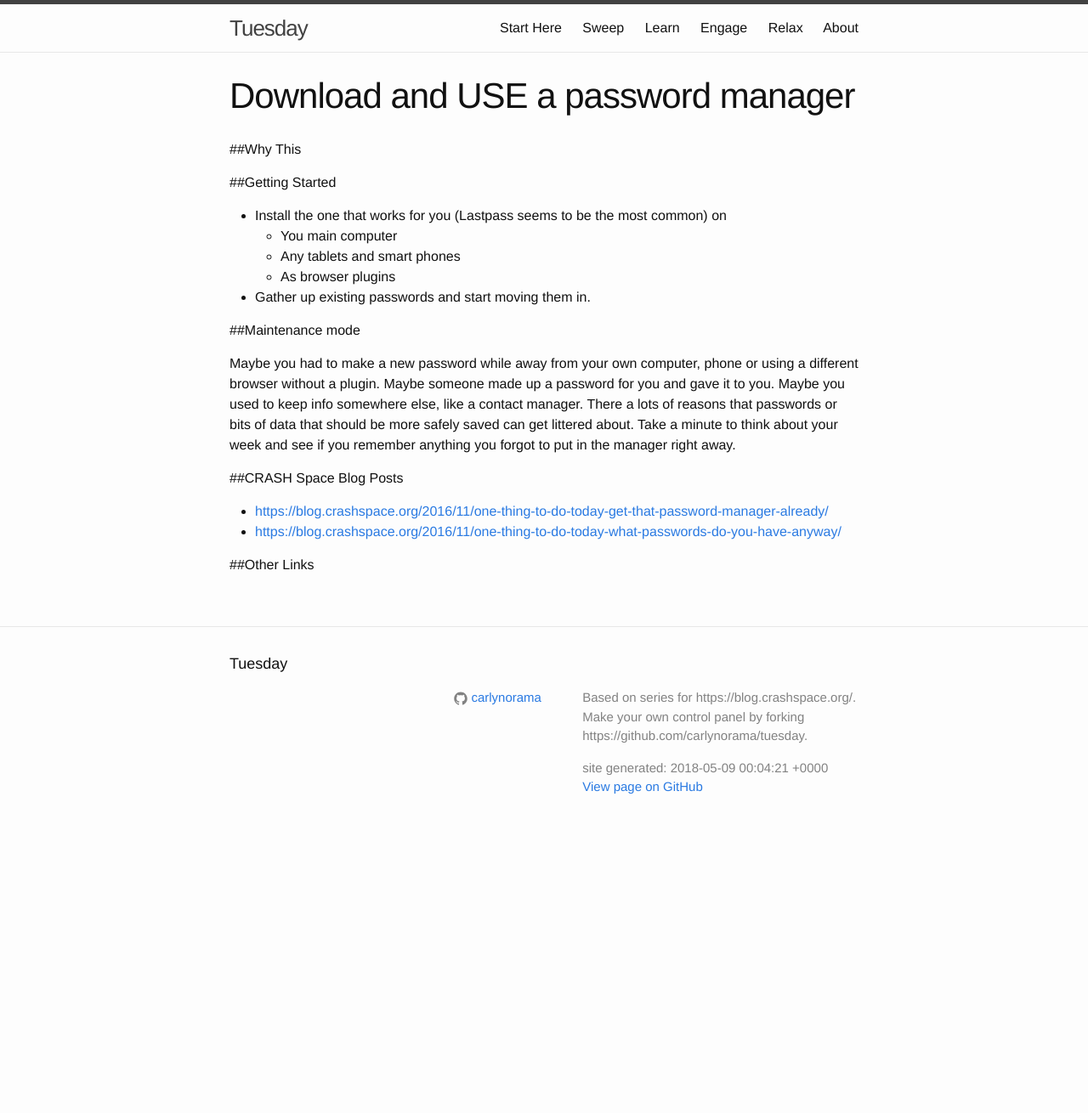
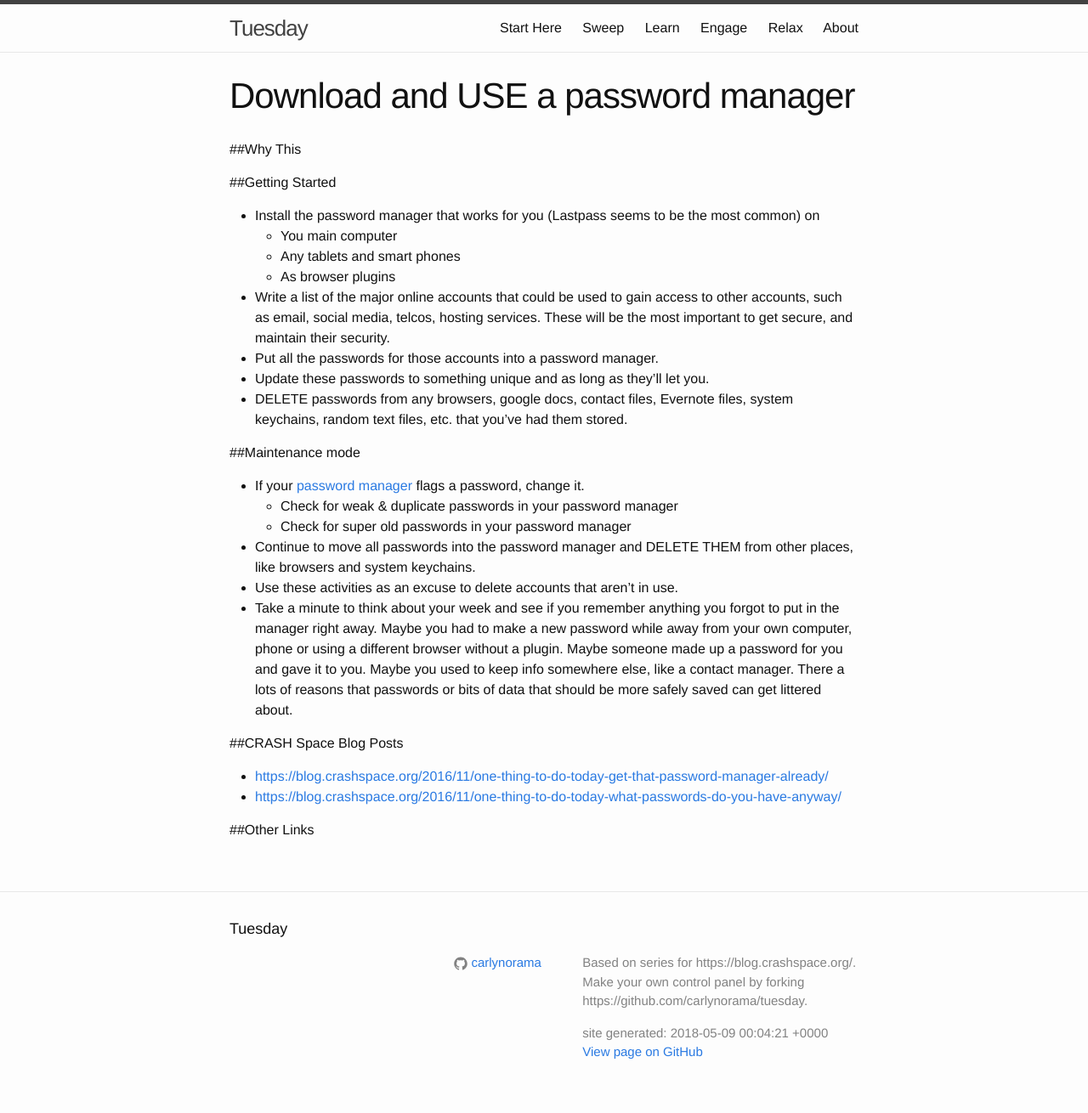
Before and after one commit to CRASHSpace/tuesday, a Jekyll site: the page built from _sweep/zone00/password_manager.md, in a window 1280 px wide. Shown: the whole page at 85% size. Built offline with Jekyll 4.4.1, drawn with Linux system fonts in a browser that asks for light colours; before the commit the page ends 998 px from its top, so only the background shows below that.

Commit message:
content updates

```diff
--- a/_sweep/zone00/password_manager.md
+++ b/_sweep/zone00/password_manager.md
@@ -7,23 +7,31 @@
 list_order: 3
 name: password_manager.md
 title: Download and USE a password manager
-weekly_todo_text: Put any straggling passwords/secure info into password manager.
-quarterly_task: Does your password manager have any of your passwords flagged as old or bad?
+weekly_todo_text: Put any straggling passwords/secure info into password manager, Spend some time updating flagged passwords.
 ---
 ##Why This
 
 
 ##Getting Started
 
-* Install the one that works for you (Lastpass seems to be the most common) on
+* Install the password manager that works for you (Lastpass seems to be the most common) on
   * You main computer
   * Any tablets and smart phones
   * As browser plugins
-* Gather up existing passwords and start moving them in.
+* Write a list of the major online accounts that could be used to gain access to other accounts, such as email, social media, telcos, hosting services. These will be the most important to get secure, and maintain their security.
+* Put all the passwords for those accounts into a password manager.
+* Update these passwords to something unique and as long as they'll let you.
+* DELETE passwords from any browsers, google docs, contact files, Evernote files, system keychains, random text files, etc. that you’ve had them stored.
 
 ##Maintenance mode
 
-Maybe you had to make a new password while away from your own computer, phone or using a different browser without a plugin. Maybe someone made up a password for you and gave it to you. Maybe you used to keep info somewhere else, like a contact manager. There a lots of reasons that passwords or bits of data that should be more safely saved can get littered about. Take a minute to think about your week and see if you remember anything you forgot to put in the manager right away.
+* If your [password manager](../zone00/password_manager.md) flags a password, change it.
+  *  Check for weak & duplicate passwords in your password manager
+  *  Check for super old passwords in your password manager
+*   Continue to move all passwords into the password manager and DELETE THEM from other places, like browsers and system keychains.
+*   Use these activities as an excuse to delete accounts that aren’t in use.
+* Take a minute to think about your week and see if you remember anything you forgot to put in the manager right away. Maybe you had to make a new password while away from your own computer, phone or using a different browser without a plugin. Maybe someone made up a password for you and gave it to you. Maybe you used to keep info somewhere else, like a contact manager. There a lots of reasons that passwords or bits of data that should be more safely saved can get littered about.
+
 
 ##CRASH Space Blog Posts
 * <https://blog.crashspace.org/2016/11/one-thing-to-do-today-get-that-password-manager-already/>
```
Also changed, not shown: _sweep/zone00/everyday_carry.md (+1 -1 lines).
